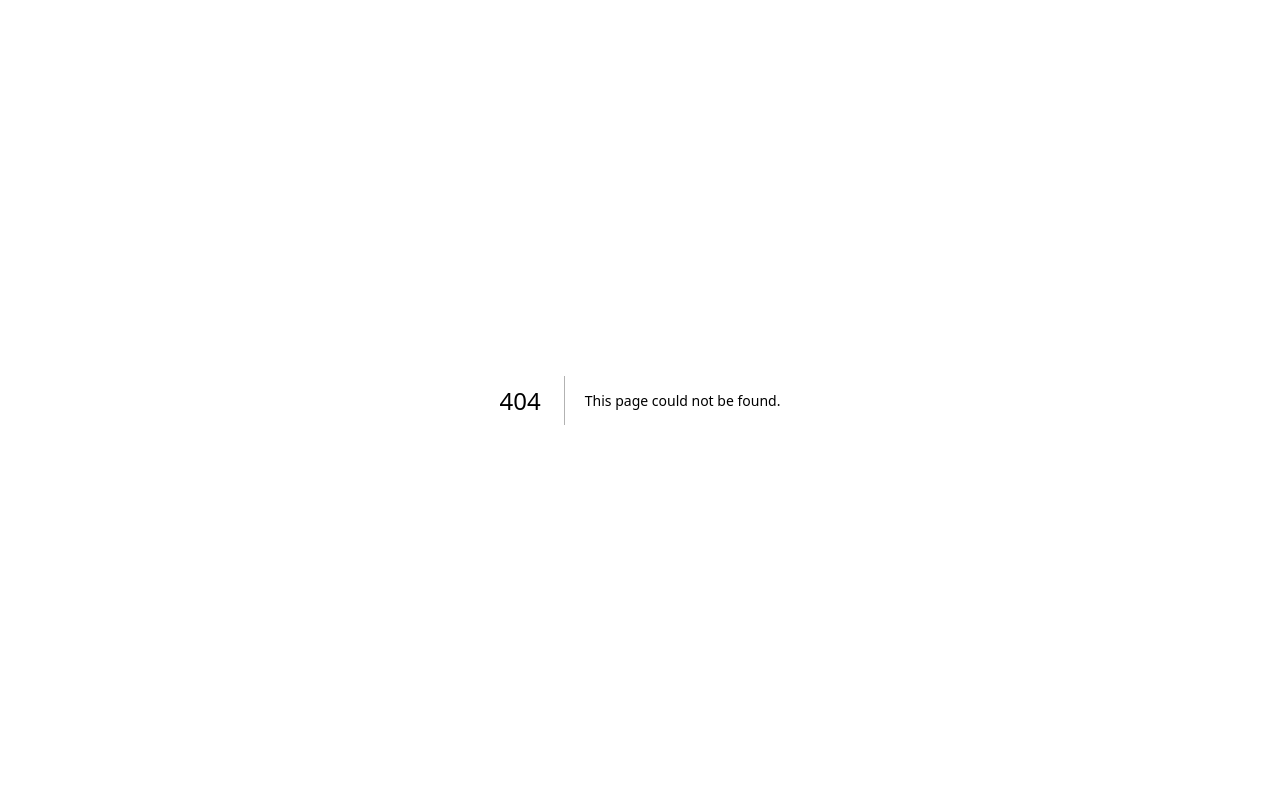
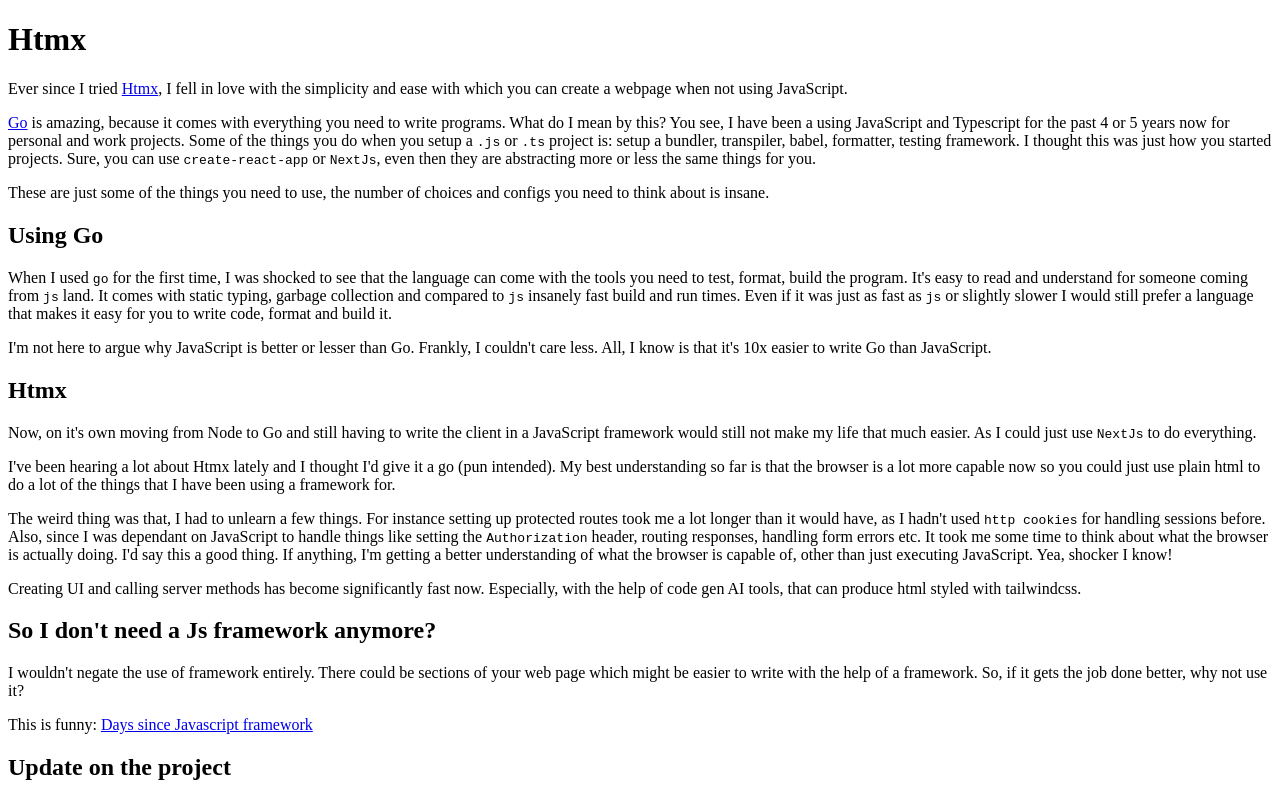
Before and after one commit to Cijin/seagin, a Next.js app: page /buildpublic/ioIgnition/htmx in a window 1280 px wide. Before the commit this address had no page. Shown: the top 800 px of the page. Built offline with nearby package versions, Linux system fonts and the light colour scheme.

Commit message:
add entry for ui (io)

```diff
--- /dev/null
+++ b/pages/buildpublic/ioIgnition/_meta.json
@@ -0,0 +1,5 @@
+{
+  "script": "Script",
+  "server": "Server",
+  "htmx": "Htmx"
+}
--- /dev/null
+++ b/pages/buildpublic/ioIgnition/htmx.mdx
@@ -0,0 +1,60 @@
+# Htmx
+
+Ever since I tried [Htmx](https://htmx.org/), I fell in love with the simplicity
+and ease with which you can create a webpage when not using JavaScript.
+
+[Go](https://go.dev/) is amazing, because it comes with everything you need to write programs.
+What do I mean by this? You see, I have been a using JavaScript and Typescript for the past 4 or 5 years now for personal
+and work projects. Some of the things you do when you setup a `.js` or `.ts` project is:
+setup a bundler, transpiler, babel, formatter, testing framework. I thought
+this was just how you started projects. Sure, you can use `create-react-app` or `NextJs`,
+even then they are abstracting more or less the same things for you.
+
+These are just some of the things you need to use, the number of choices and configs
+you need to think about is insane.
+
+## Using Go
+
+When I used `go` for the first time, I was shocked to see that the language can come
+with the tools you need to test, format, build the program. It's easy to read and understand
+for someone coming from `js` land. It comes with static typing, garbage collection and compared
+to `js` insanely fast build and run times. Even if it was just as fast as `js` or slightly slower
+I would still prefer a language that makes it easy for you to write code, format and build it.
+
+I'm not here to argue why JavaScript is better or lesser than Go. Frankly, I couldn't care less. All, I
+know is that it's 10x easier to write Go than JavaScript.
+
+## Htmx
+
+Now, on it's own moving from Node to Go and still having to write the client in a JavaScript
+framework would still not make my life that much easier. As I could just use `NextJs` to do everything.
+
+I've been hearing a lot about Htmx lately and I thought I'd give it a go (pun intended). My best
+understanding so far is that the browser is a lot more capable now so you could just use plain html
+to do a lot of the things that I have been using a framework for.
+
+The weird thing was that, I had to unlearn a few things. For instance setting up protected routes
+took me a lot longer than it would have, as I hadn't used `http cookies` for handling sessions before.
+Also, since I was dependant on JavaScript to handle things like setting the `Authorization` header, routing
+responses, handling form errors etc. It took me some time to think about what the browser is actually doing.
+I'd say this a good thing. If anything, I'm getting a better understanding of what the browser is capable of,
+other than just executing JavaScript. Yea, shocker I know!
+
+Creating UI and calling server methods has become significantly fast now. Especially, with the help of code gen AI tools,
+that can produce html styled with tailwindcss.
+
+## So I don't need a Js framework anymore?
+
+I wouldn't negate the use of framework entirely. There could be sections of your web page which might
+be easier to write with the help of a framework. So, if it gets the job done better, why not use it?
+
+This is funny:
+[Days since Javascript framework](https://js.cuvar.dev/)
+
+## Update on the project
+
+I've set up protected routes, some minor things need fixing (as going to login or sign-up page when logged in).
+Although, there is a bit of a UI know, I've setup [Char.js](https://www.chartjs.org/), created the template.
+Now I can start adding data from the server to the template. It looks, pretty okay too.
+
+![Ui](../../../public/io-ui-init.png)
```
Also changed, not shown: public/io-ui-init.png (added).
